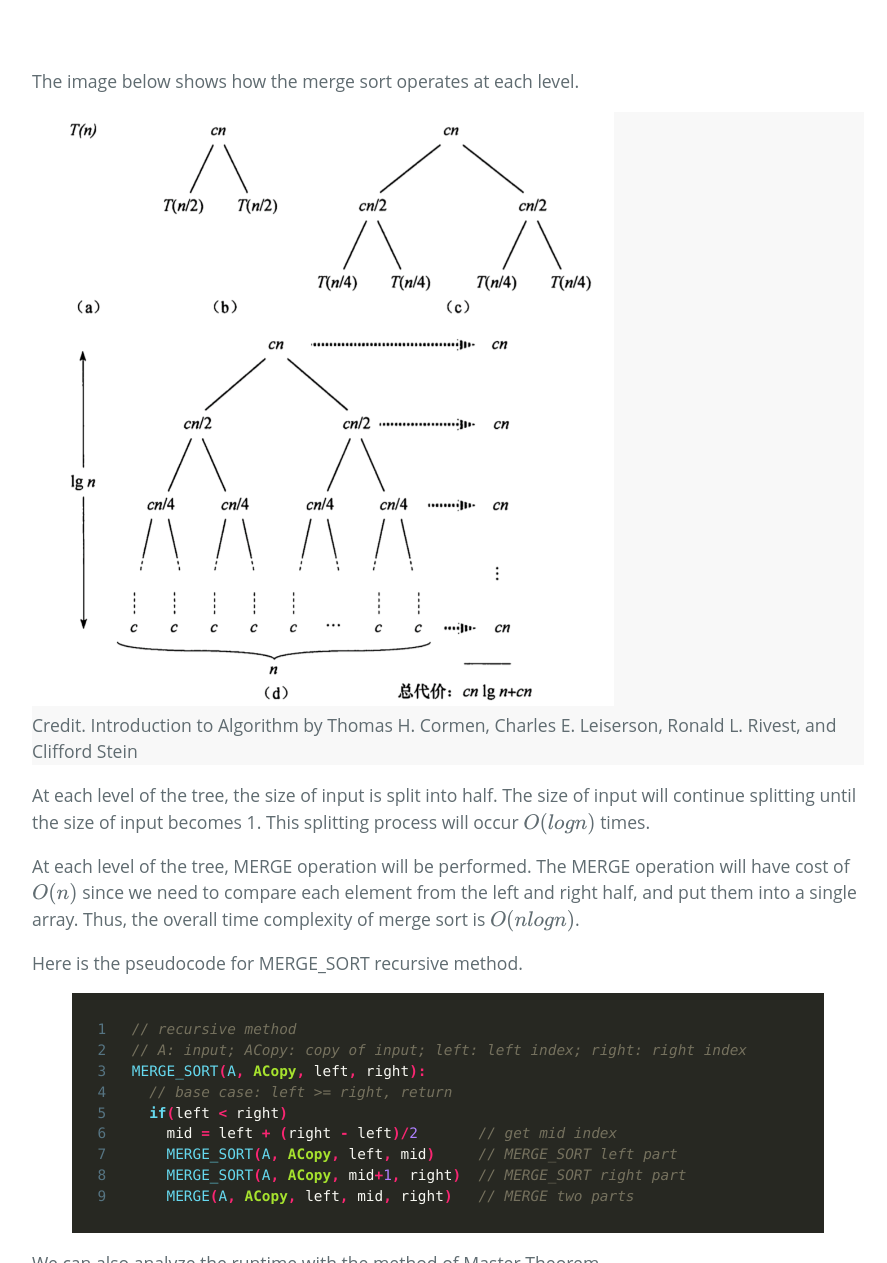
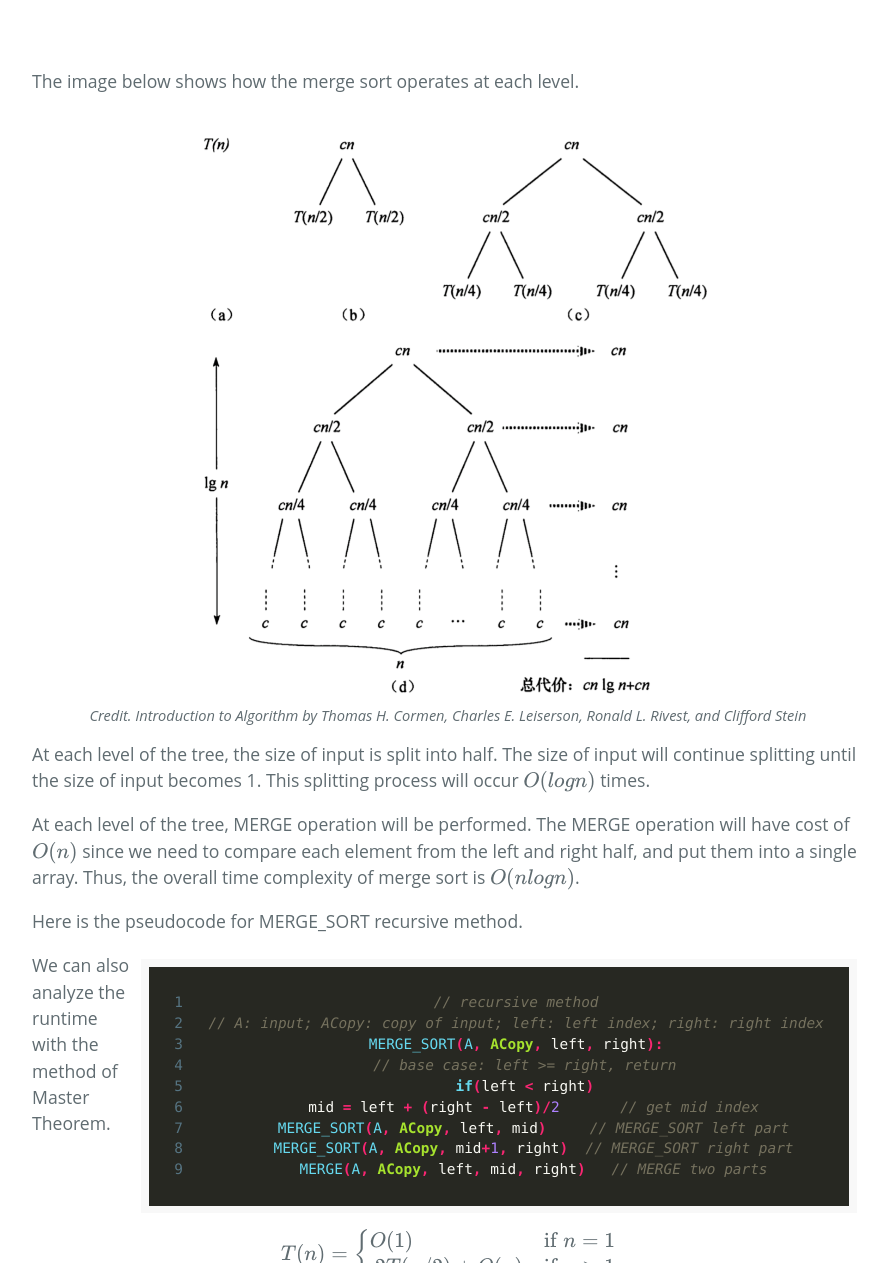
Before and after one commit to zl323/zl323.github.io, a Jekyll site: the page built from _posts/2020-05-13-Merge-Sort.md, in a window 1280 px wide and 1400 px high, scrolled down 213 px. Shown: the part 137-1400 px from the top of the window, without its empty margins (192-1079 px from the left). Built offline with Jekyll 4.4.1, drawn with Linux system fonts in a browser that asks for light colours; some web fonts are replaced; formulas are drawn with MathJax 3.

Commit message:
edit figure css

```diff
--- a/_posts/2020-05-13-Merge-Sort.md
+++ b/_posts/2020-05-13-Merge-Sort.md
@@ -6,10 +6,10 @@ tags: Sorting
 mathjax: true
 ---
 The image below shows how the merge sort operates at each level.
-<div class="highlight">
+<figure>
     <img src="https://zl323.github.io/assets/postImg/mergeSort1.png" alt="useful image" height="70%" width="70%">
     <figcaption>Credit. Introduction to Algorithm by Thomas H. Cormen, Charles E. Leiserson, Ronald L. Rivest, and Clifford Stein</figcaption>
-</div>
+</figure>
 At each level of the tree, the size of input is split into half. The size of input will continue splitting until the size of input becomes 1. This splitting process will occur $O(logn)$ times.
 
 At each level of the tree, MERGE operation will be performed. The MERGE operation will have cost of $O(n)$ since we need to compare each element from the left and right half, and put them into a single array. Thus, the overall time complexity of merge sort is $O(nlogn)$.
--- a/_sass/normalize.scss
+++ b/_sass/normalize.scss
@@ -195,7 +195,13 @@ svg:not(:root) {
  */
 
 figure {
-  margin: 1em 40px;
+  float: right;
+  text-align: center;
+  font-style: italic;
+  font-size: smaller;
+  text-indent: 0;
+  margin: 0.5em;
+  padding: 0.5em;
 }
 
 /**
```
